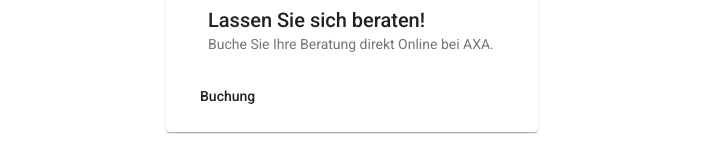
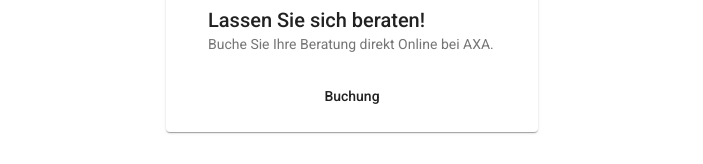
Before and after one commit to matissch/TerraGuard, an Angular app: page / in a window 1280 px wide. Shown: the part 2862-3026 px from the top of the page, without its empty margins (288-991 px from the left). Built offline with nearby package versions, Linux system fonts and the light colour scheme; what @asymmetrik/ngx-leaflet, openmeteo would draw is missing.

Commit message:
button centered

```diff
--- a/src/app/appointment-form/appointment-form.component.css
+++ b/src/app/appointment-form/appointment-form.component.css
@@ -35,6 +35,11 @@
     display: flex;
     justify-content: center;
     align-items: center;
+  }
 
-
+  .booking {
+    display: flex;
+    justify-content: center;
+    align-items: center;
+    flex-direction: column;
   }
--- a/src/app/appointment-form/appointment-form.component.html
+++ b/src/app/appointment-form/appointment-form.component.html
@@ -81,7 +81,7 @@
           <mat-card-title> Lassen Sie sich beraten!</mat-card-title>
           <mat-card-subtitle>Buche Sie Ihre Beratung direkt Online bei AXA.</mat-card-subtitle>
         </mat-card-header>
-        <mat-card-actions>
+        <mat-card-actions class="booking">
           <a mat-button href="https://www.axa.ch" target="_blank">Buchung</a>
         </mat-card-actions>
       </mat-card>
```
